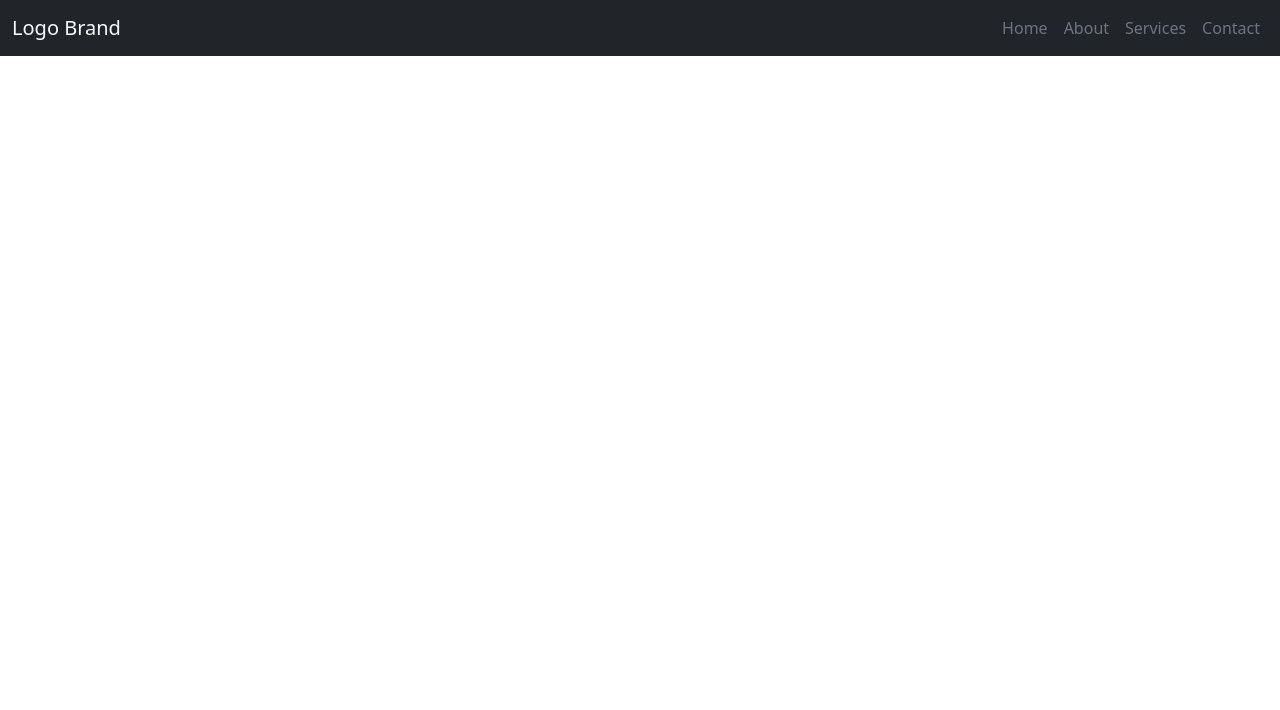
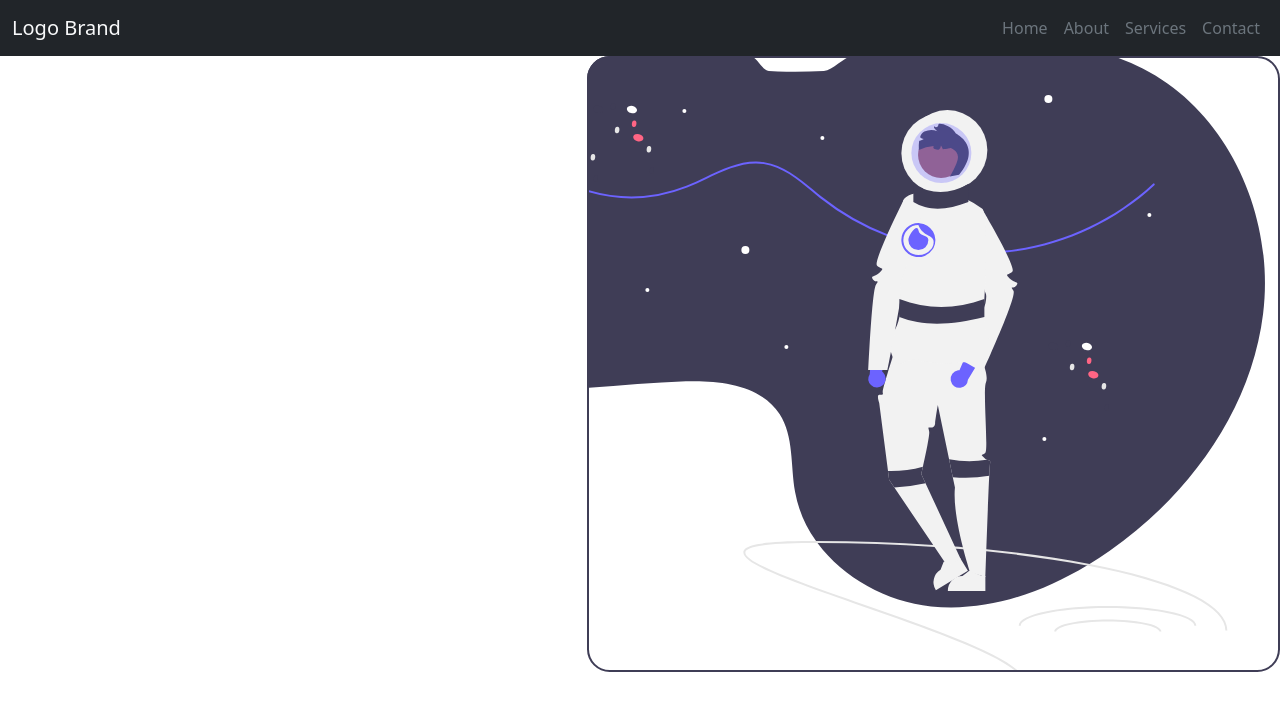
Before and after one commit to eotgoo/azure.otgonchimeg, a plain HTML site: page html/bootstrap/advancedbootstrap2.html in a window 1280 px wide. Drawn offline with nearby package versions, Linux system fonts and the light colour scheme.

Commit message:
nemle 11/24

```diff
--- a/html/bootstrap/advancedbootstrap2.html
+++ b/html/bootstrap/advancedbootstrap2.html
@@ -35,6 +35,13 @@
       </div>
     </div>
   </nav>
+
+  <div class="row">
+    <div class="col"></div>
+    <div class="col">
+      <img src="./image/undraw_to_the_moon_re_q21i.svg" alt="">
+    </div>
+  </div>
   <link href="bootstrap.bundle.min.js / bootstrap.bundle.js">
 </body>
 </html>
```
